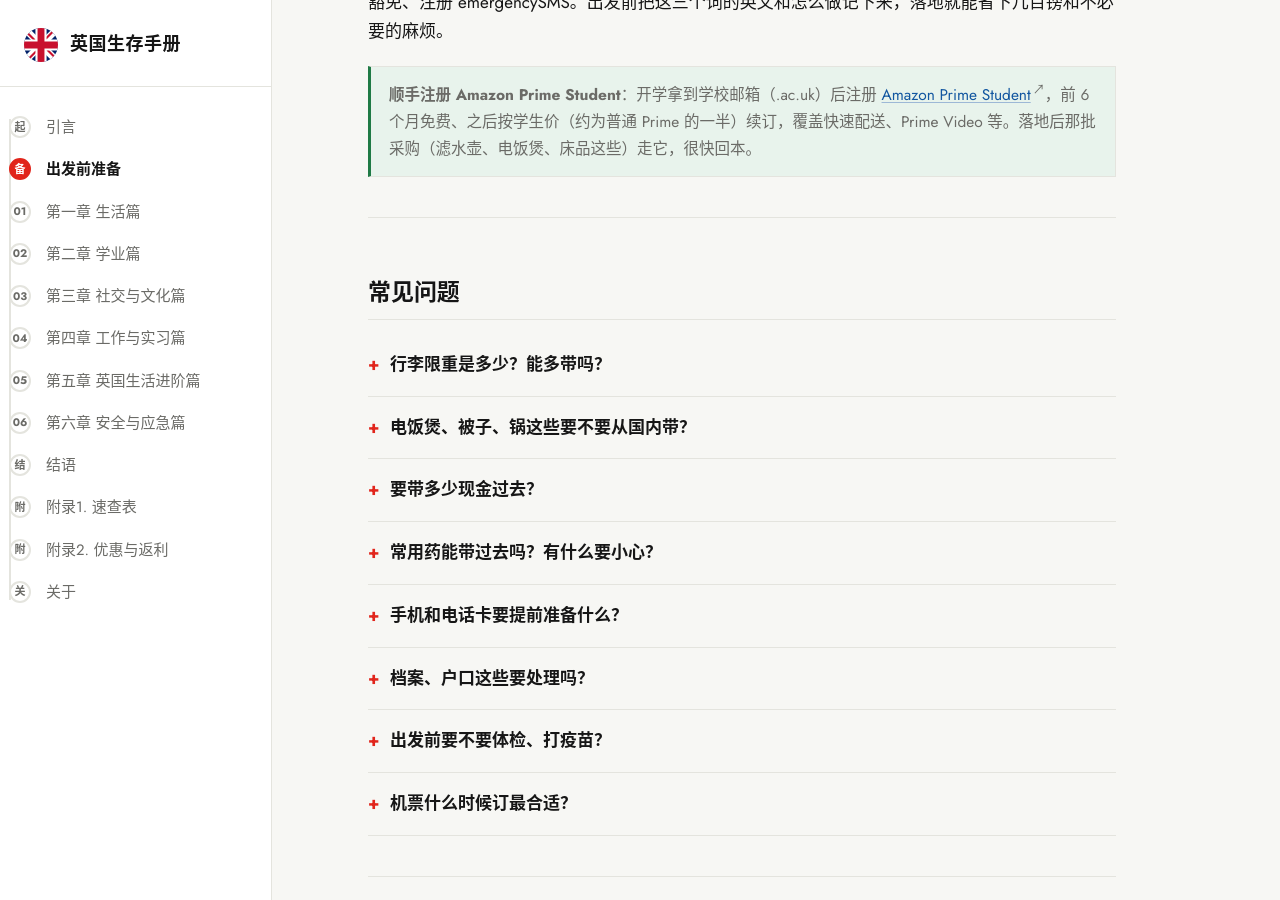
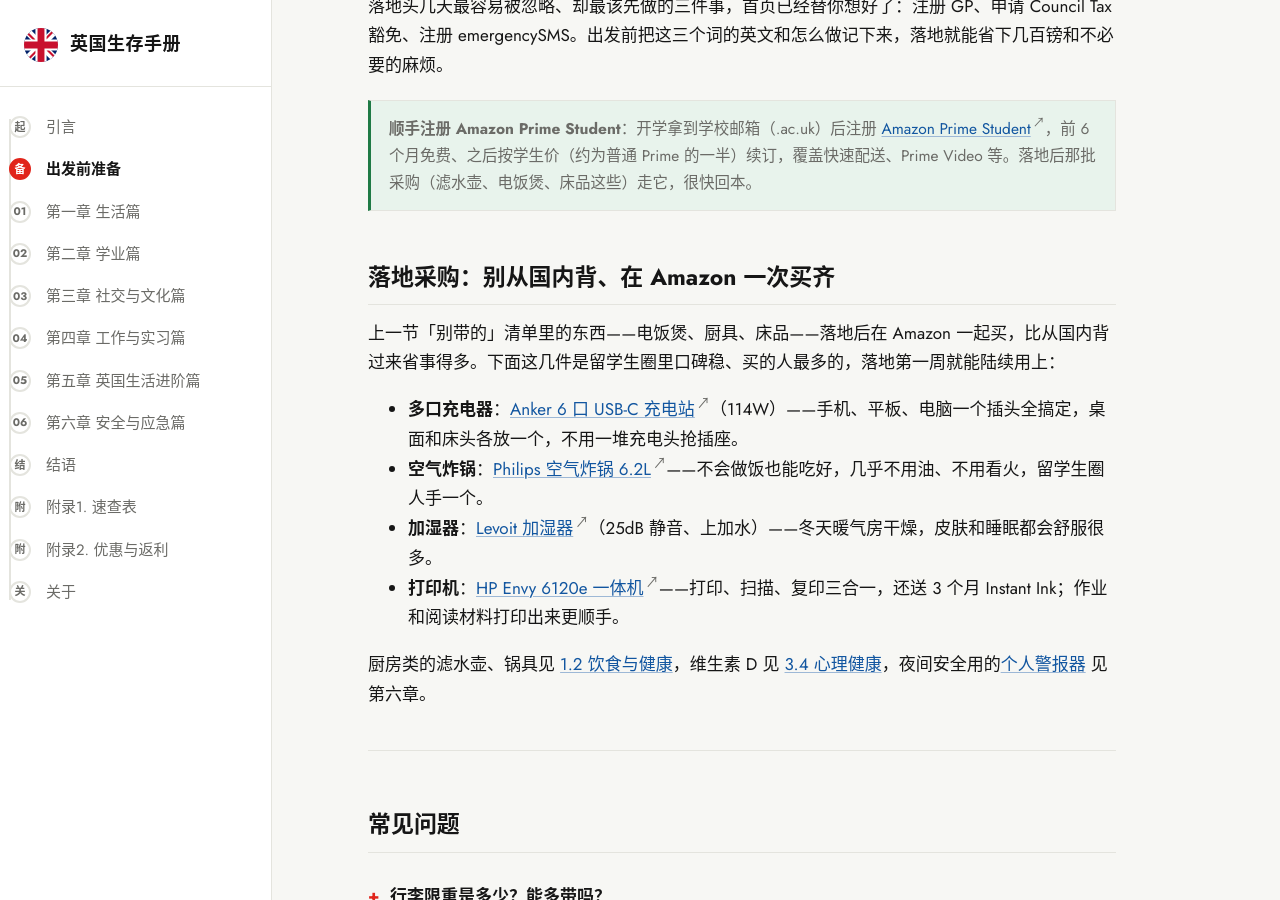
Before and after one commit to ukzhinan/ukzhinan.github.io, a Jekyll site: the page built from _chapters/chufaqian.md, in a window 1280 px wide and 900 px high, scrolled down 3260 px. Built offline with Jekyll 4.4.1, drawn with Linux system fonts in a browser that asks for light colours; some of the changed text lies outside the part shown.

Commit message:
Add starter-pack procurement list and a personal safety alarm
- chufaqian: new "落地采购清单" section with charger, air fryer,
  humidifier and printer affiliate links
- geren-fangfan: add TECKNET personal safety alarm to night-safety tips

Co-Authored-By: Claude Code <noreply@anthropic.com>

```diff
--- a/_chapters/chufaqian.md
+++ b/_chapters/chufaqian.md
@@ -19,6 +19,8 @@ toc:
     anchor: "sec-4"
   - title: "落地当天的办事顺序"
     anchor: "sec-5"
+  - title: "落地采购：别从国内背、在 Amazon 一次买齐"
+    anchor: "sec-6"
   - title: "常见问题"
     anchor: "faq"
 faq:
@@ -113,3 +115,14 @@ faq:
 
 > **顺手注册 Amazon Prime Student**：开学拿到学校邮箱（.ac.uk）后注册 [Amazon Prime Student](https://www.amazon.co.uk/joinstudent?tag=xdaiuk05-21)，前 6 个月免费、之后按学生价（约为普通 Prime 的一半）续订，覆盖快速配送、Prime Video 等。落地后那批采购（滤水壶、电饭煲、床品这些）走它，很快回本。
 {: .callout .callout-tip}
+
+<h2 id="sec-6">落地采购：别从国内背、在 Amazon 一次买齐</h2>
+
+上一节「别带的」清单里的东西——电饭煲、厨具、床品——落地后在 Amazon 一起买，比从国内背过来省事得多。下面这几件是留学生圈里口碑稳、买的人最多的，落地第一周就能陆续用上：
+
+- **多口充电器**：[Anker 6 口 USB-C 充电站](https://www.amazon.co.uk/dp/B0CNSHPMW4?tag=xdaiuk05-21)（114W）——手机、平板、电脑一个插头全搞定，桌面和床头各放一个，不用一堆充电头抢插座。
+- **空气炸锅**：[Philips 空气炸锅 6.2L](https://www.amazon.co.uk/dp/B0CWP7WXB6?tag=xdaiuk05-21)——不会做饭也能吃好，几乎不用油、不用看火，留学生圈人手一个。
+- **加湿器**：[Levoit 加湿器](https://www.amazon.co.uk/dp/B0D72N7642?tag=xdaiuk05-21)（25dB 静音、上加水）——冬天暖气房干燥，皮肤和睡眠都会舒服很多。
+- **打印机**：[HP Envy 6120e 一体机](https://www.amazon.co.uk/dp/B0DC6PFYW1?tag=xdaiuk05-21)——打印、扫描、复印三合一，还送 3 个月 Instant Ink；作业和阅读材料打印出来更顺手。
+
+厨房类的滤水壶、锅具见 [1.2 饮食与健康]({{ '/shenghuo/yinshi-jiankang/' | relative_url }})，维生素 D 见 [3.4 心理健康]({{ '/shejiao/xinli-jiankang/' | relative_url }})，夜间安全用的[个人警报器]({{ '/anquan/geren-fangfan/' | relative_url }}) 见第六章。
```
Also changed, not shown: _chapters/anquan/geren-fangfan.md (+1 -0 lines).
